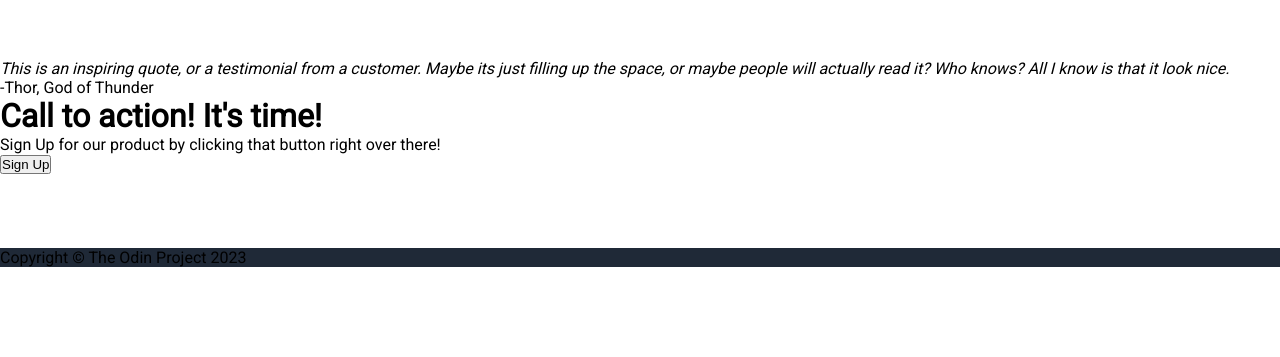
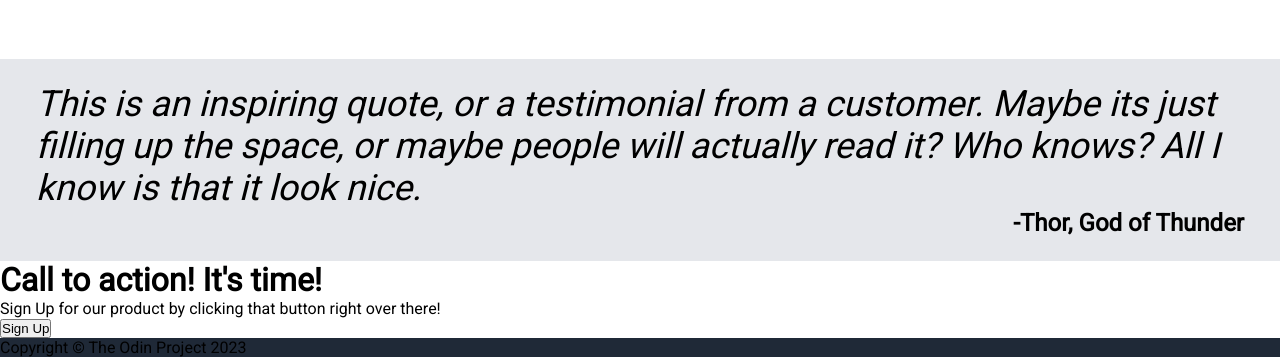
Before and after one commit to FireDragonGod/Landing-page, a plain HTML site: page index.html in a window 1280 px wide. Shown: the part 533-890 px from the top of the page. Before the commit the page ends 800 px from the top, so only its background shows below. Drawn offline with Linux system fonts and the light colour scheme.

Commit message:
Add quote and padding text align for author is end

```diff
--- a/css/style.css
+++ b/css/style.css
@@ -123,4 +123,17 @@ img {
     width: 200px;
 }
 
-/*  */
+/* main quote */
+
+.main-quote {
+    background-color: #e5e7eb;
+    font-size: 36px;
+    font-weight: light;
+    padding: 24px 36px;
+}
+
+.main-quote div {
+    text-align: end;
+    font-size: 24px;
+    font-weight: 700;
+}
```
